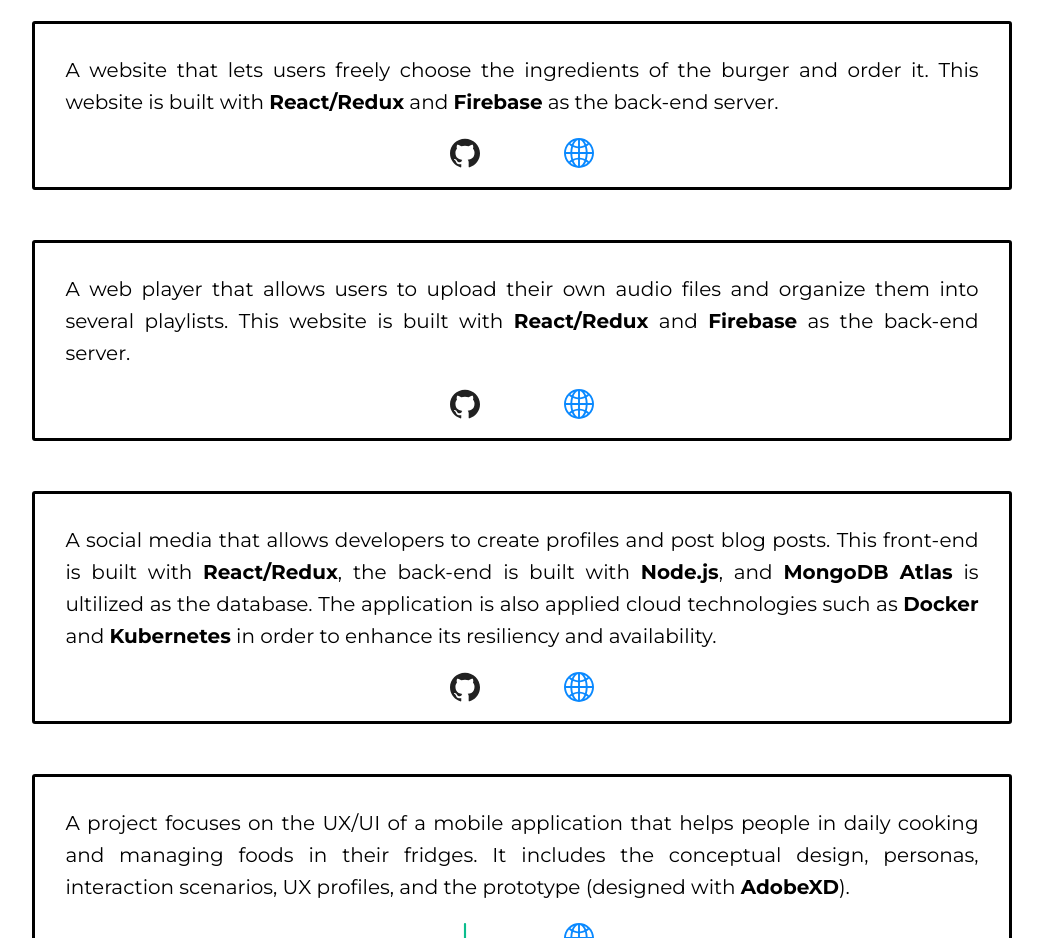
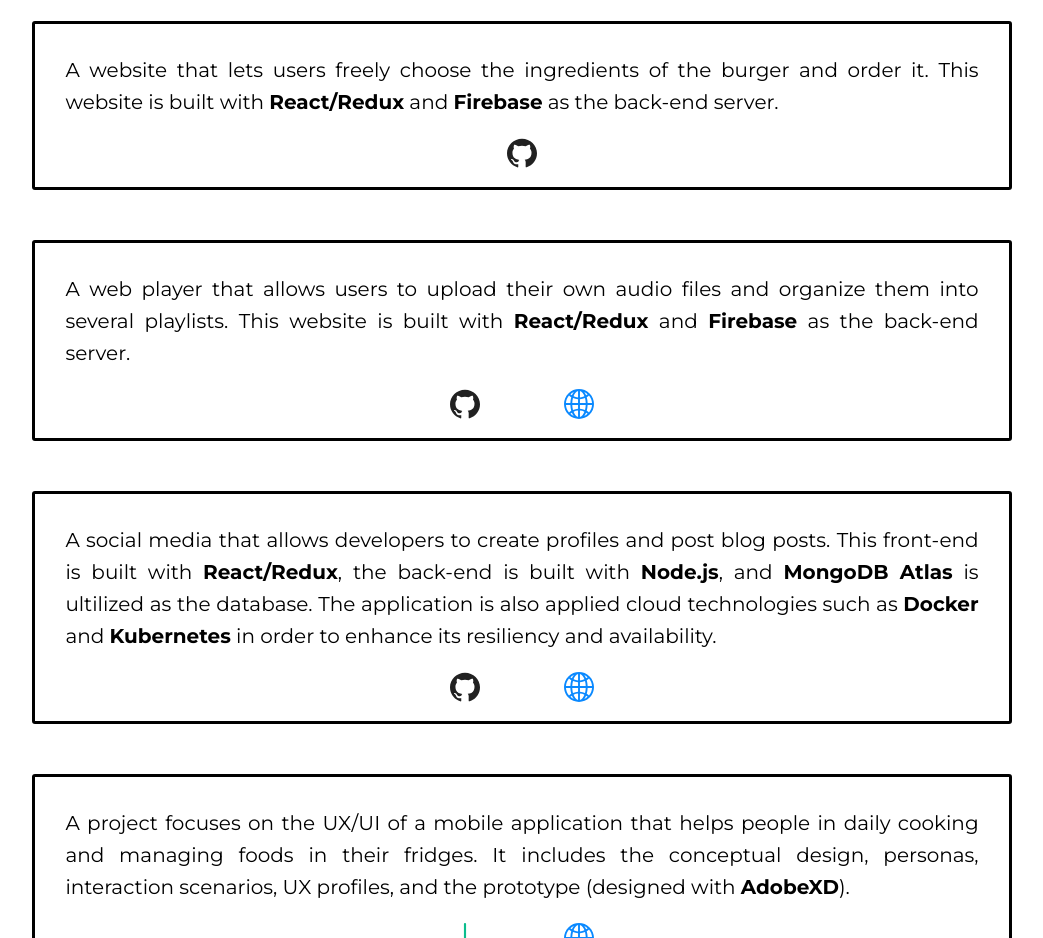
Before and after one commit to quan281999/portfolio, a website: page index.html in a window 1280 px wide. Shown: the part 5660-6598 px from the top of the page, without its empty margins (118-1161 px from the left). Drawn offline with Linux system fonts and the light colour scheme; files whose address does not match are found by name.

Commit message:
removed redundant icon

```diff
--- a/index.html
+++ b/index.html
@@ -307,9 +307,6 @@
                     <a target="_blank" href="https://github.com/quan281999/burger-builder">
                         <img src="./img/projects/github.svg" alt="GitHub Icon">
                     </a>
-                    <a target="_blank" href="https://my-burgers-quan-nguyen.web.app/">
-                        <img src="./img/projects/globe.svg" alt="Globe Icon">
-                    </a>
                 </div>
             </div>
         </div>
```
